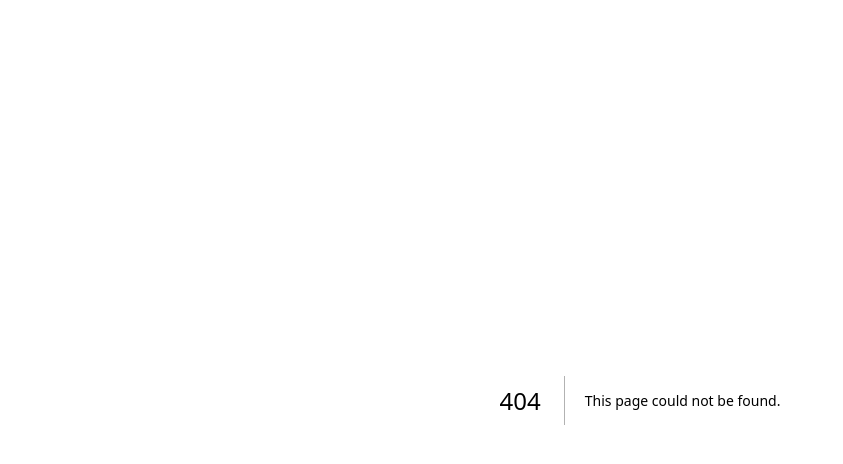
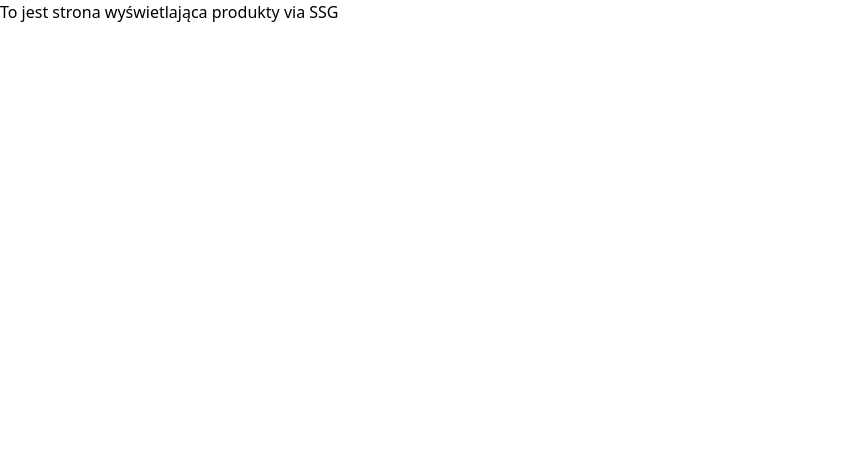
Before and after one commit to glaszczyk/next-zaisteprogramuj, a Next.js app: page /ssg-products in a window 1280 px wide. Before the commit this address had no page. Shown: the top 464 px of the page, without its empty margins (0-843 px from the left). Built offline with nearby package versions, Linux system fonts and the light colour scheme.

Commit message:
feature/06: Add page with products generated via SSG

```diff
--- a/components/Header.tsx
+++ b/components/Header.tsx
@@ -4,6 +4,7 @@ import {useRouter} from "next/router";
 const links = [
     {label: 'Index', href: '/'},
     {label: 'About', href: '/about'},
+    {label: 'SSG Products', href: '/ssg-products'},
 ]
 
 type NavLinkProps = {
--- /dev/null
+++ b/pages/ssg-products.tsx
@@ -0,0 +1,7 @@
+const SSGProductsPage = () => {
+return (
+    <p>To jest strona wyświetlająca produkty via SSG</p>
+)
+}
+
+export default SSGProductsPage;
```
